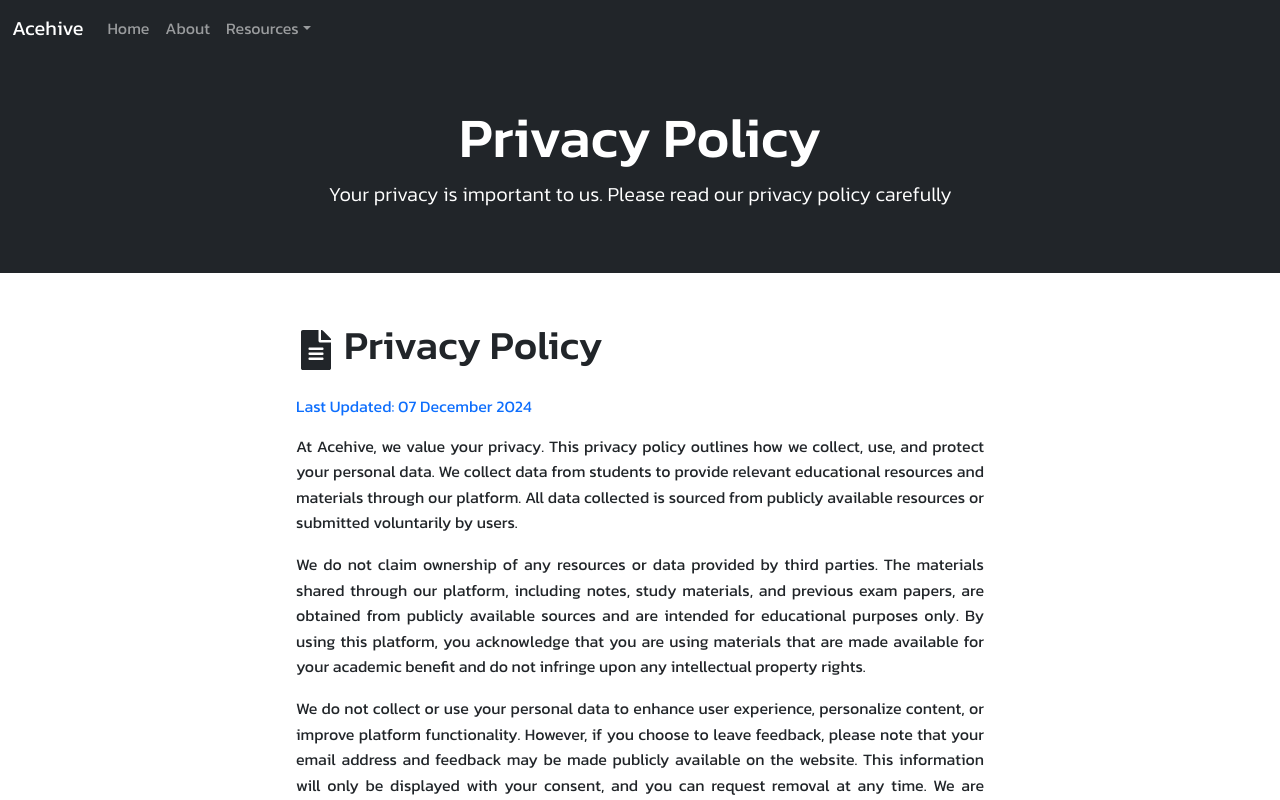
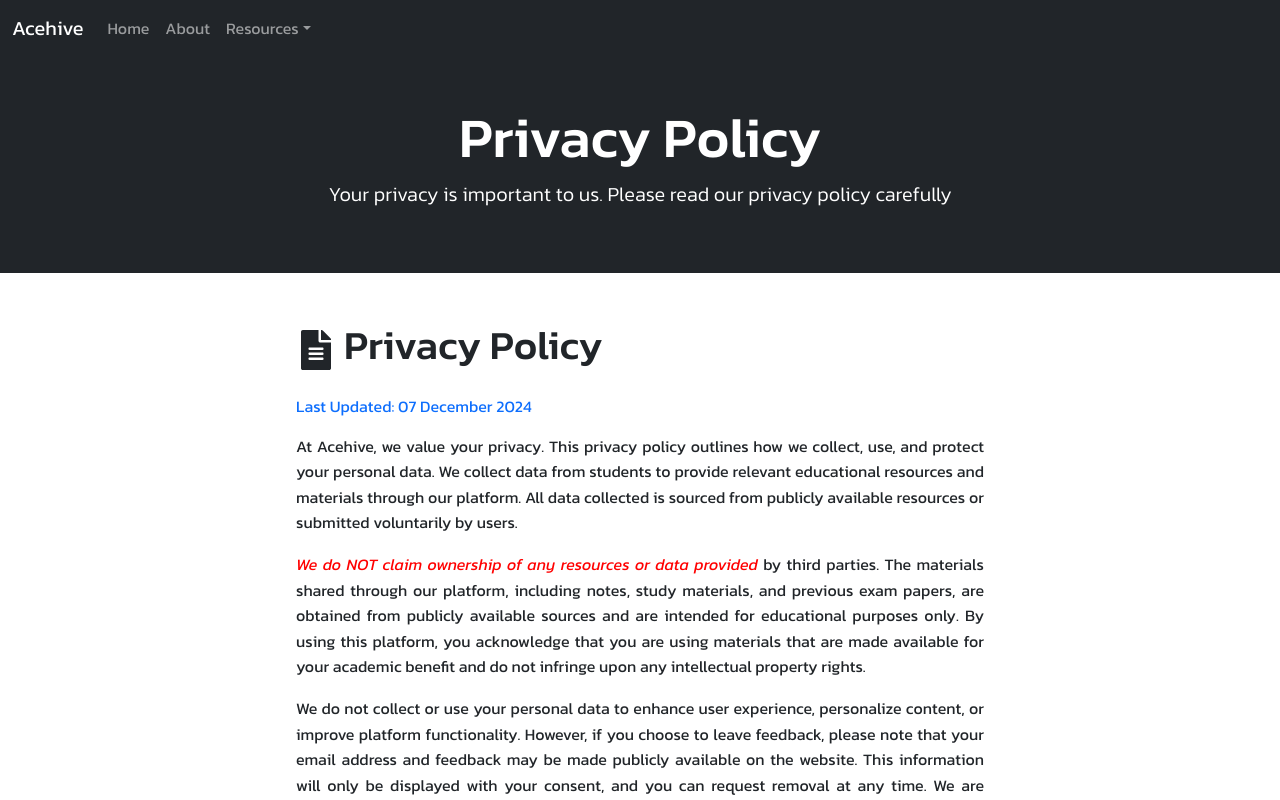
Before and after one commit to kavinmahendran09/acehive, a React (Vite) app: page /PrivacyPolicy in a window 1280 px wide. Shown: the top 800 px of the page. Built offline with nearby package versions, Linux system fonts and the light colour scheme.

Commit message:
fix : highlighted text in privacy policy

```diff
--- a/src/assets/PrivacyPolicy.tsx
+++ b/src/assets/PrivacyPolicy.tsx
@@ -31,7 +31,9 @@ const PrivacyPolicy: React.FC = () => {
             </p>
 
             <p style={{ textAlign: 'justify', lineHeight: '1.6' }}>
-              We do not claim ownership of any resources or data provided by third parties. The materials shared through our platform, including notes, study materials, and previous exam papers, are obtained from publicly available sources and are intended for educational purposes only. By using this platform, you acknowledge that you are using materials that are made available for your academic benefit and do not infringe upon any intellectual property rights.
+              <em style={{ fontStyle: 'italic', color: 'red' }}>
+                We do NOT claim ownership of any resources or data provided
+              </em> by third parties. The materials shared through our platform, including notes, study materials, and previous exam papers, are obtained from publicly available sources and are intended for educational purposes only. By using this platform, you acknowledge that you are using materials that are made available for your academic benefit and do not infringe upon any intellectual property rights.
             </p>
 
             <p style={{ textAlign: 'justify', lineHeight: '1.6' }}>
```
